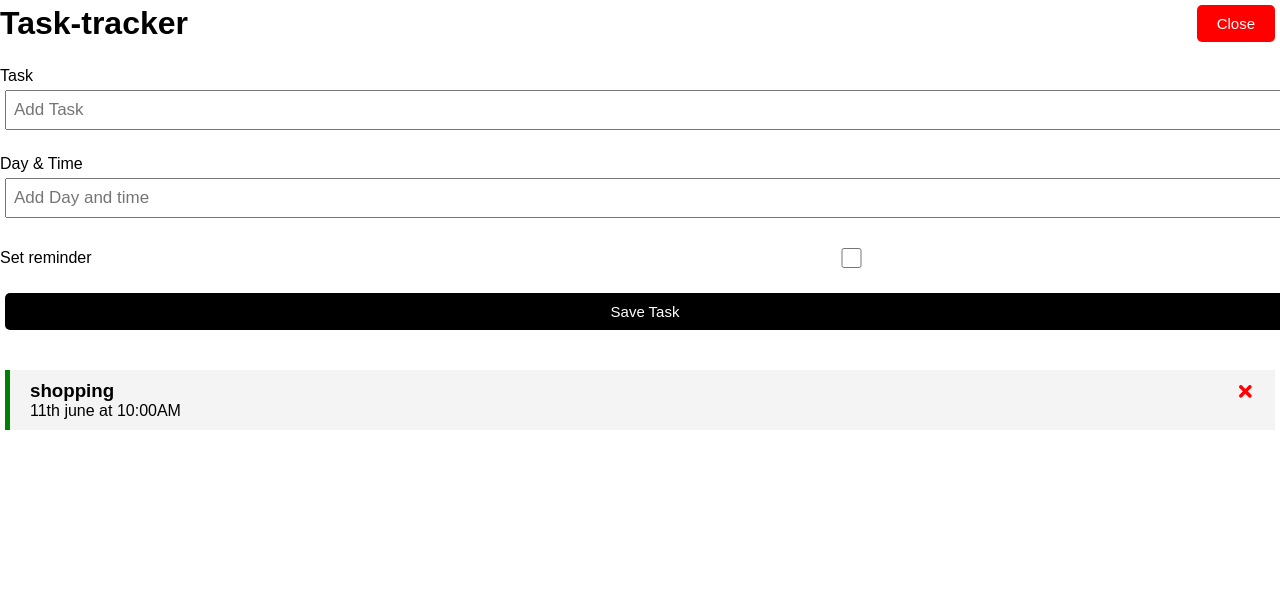
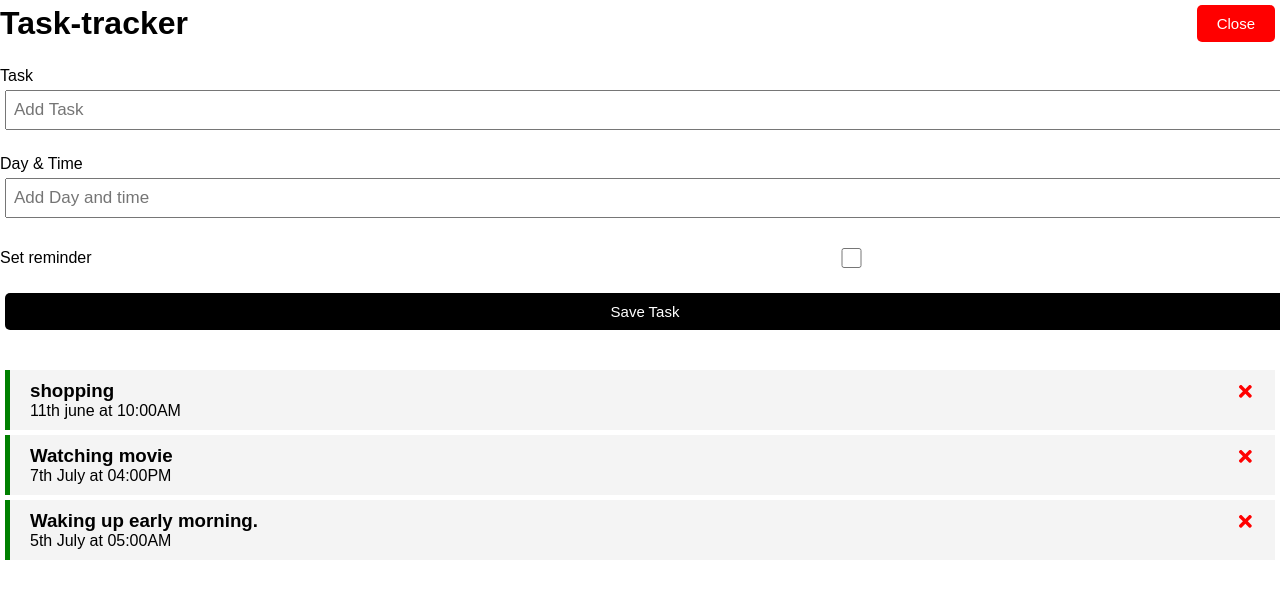
Before and after one commit to ksagar03/task-tracker, a React (Create React App) app: page / in a window 1280 px wide. Shown: the top 598 px of the page. Built offline with nearby package versions, Linux system fonts and the light colour scheme; data requests are answered from the project's data file.

Commit message:
CRUD operations to add and update reminder

```diff
--- a/db.json
+++ b/db.json
@@ -5,6 +5,18 @@
       "text": "shopping",
       "day": "11th june at 10:00AM",
       "Reminder": true
+    },
+    {
+      "text": "Watching movie",
+      "day": "7th July at 04:00PM",
+      "Reminder": true,
+      "id": 3
+    },
+    {
+      "text": "Waking up early morning.",
+      "day": "5th July at 05:00AM",
+      "Reminder": true,
+      "id": 4
     }
   ]
 }
--- a/src/App.js
+++ b/src/App.js
@@ -80,7 +80,7 @@ function App() {
     setTasks(tasks.filter((task) => task.id !== id));
   };
 
-  // creating reminder notification
+  // creating reminder notification and updating(db.json) reminder value on toggleing
   const onReminder = async (id) => {
     //  console.log('reminder is working',id)
     const onremindertask= await fetchsingledata(id)
```
